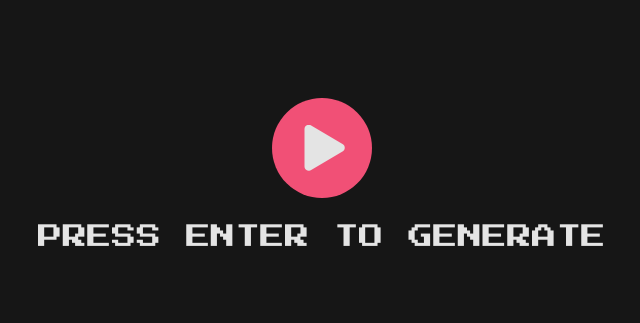
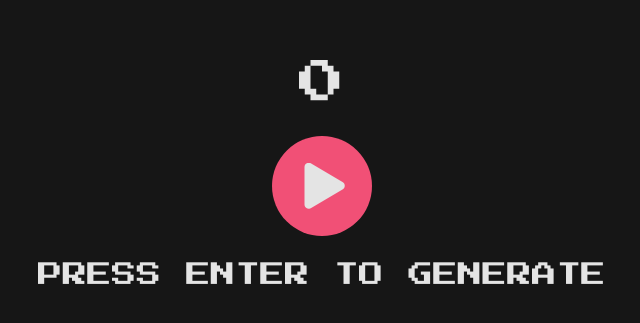
Before and after one commit to robertoumbelino/element-randomizer, a plain HTML site: page index.html in a window 1280 px wide. Shown: the part 223-546 px from the top of the page, without its empty margins (318-958 px from the left). Drawn offline with Linux system fonts and the light colour scheme.

Commit message:
Added counter.

```diff
--- a/index.html
+++ b/index.html
@@ -27,6 +27,8 @@
     <div id="elements-container"></div>
 
     <div class="center">
+      <span id="counter">0</span>
+
       <button id="generate-element-button">
         <i class="fas fa-play"></i>
       </button>
--- a/index.js
+++ b/index.js
@@ -3,6 +3,7 @@
  */
 const song = document.getElementById('song')
 let bodyRect = document.body.getBoundingClientRect()
+const counter = document.getElementById('counter')
 const elementsContainer = document.getElementById('elements-container')
 
 /**
@@ -52,6 +53,11 @@ const generateElement = () => {
    */
   const newElementSound = new Audio('./sounds/new.mp3')
   newElementSound.play()
+
+  /**
+   * Increase counter.
+   */
+  counter.innerHTML = +counter.innerHTML + 1
 
   /**
    * Create an element.
--- a/style.css
+++ b/style.css
@@ -41,6 +41,7 @@ div.center {
   align-items: center;
   flex-direction: column;
   justify-content: center;
+  z-index: 2;
 }
 
 button {
@@ -90,6 +91,12 @@ p {
   animation: pulse 0.5s infinite;
 }
 
+.center > span {
+  font-size: 46px;
+  color: #e4e4e4;
+  margin-bottom: 30px;
+}
+
 .circle {
   border-radius: 50%;
 }
```
